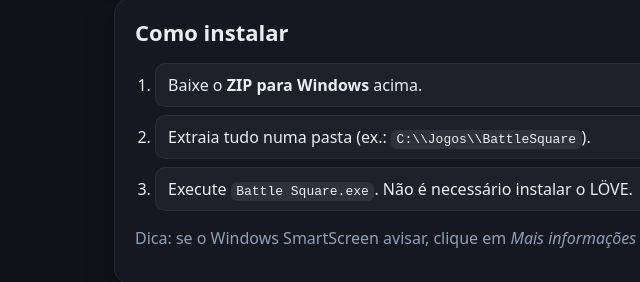
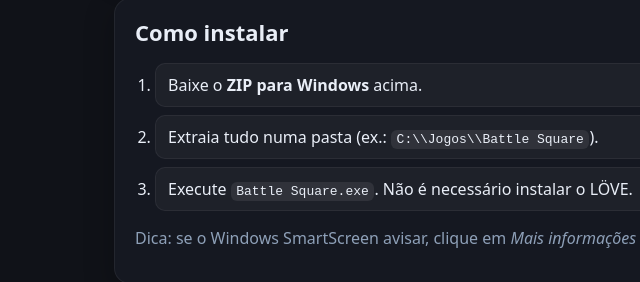
Before and after one commit to Rangel0103/Battle-Square---Download, a plain HTML site: page index.html in a window 1280 px wide. Shown: the part 1584-1866 px from the top of the page, 0-640 px from the left. Drawn offline with Linux system fonts and the light colour scheme.

Commit message:
Update index.html

```diff
--- a/index.html
+++ b/index.html
@@ -116,7 +116,7 @@
       <h2>Como instalar</h2>
       <ol class="list" style="list-style:decimal;padding-left:20px">
         <li>Baixe o <strong>ZIP para Windows</strong> acima.</li>
-        <li>Extraia tudo numa pasta (ex.: <code>C:\\Jogos\\BattleSquare</code>).</li>
+        <li>Extraia tudo numa pasta (ex.: <code>C:\\Jogos\\Battle Square</code>).</li>
         <li>Execute <code>Battle Square.exe</code>. Não é necessário instalar o LÖVE.</li>
       </ol>
       <p style="color:var(--muted);margin-top:6px">Dica: se o Windows SmartScreen avisar, clique em <em>Mais informações → Executar assim mesmo</em>.</p>
```
